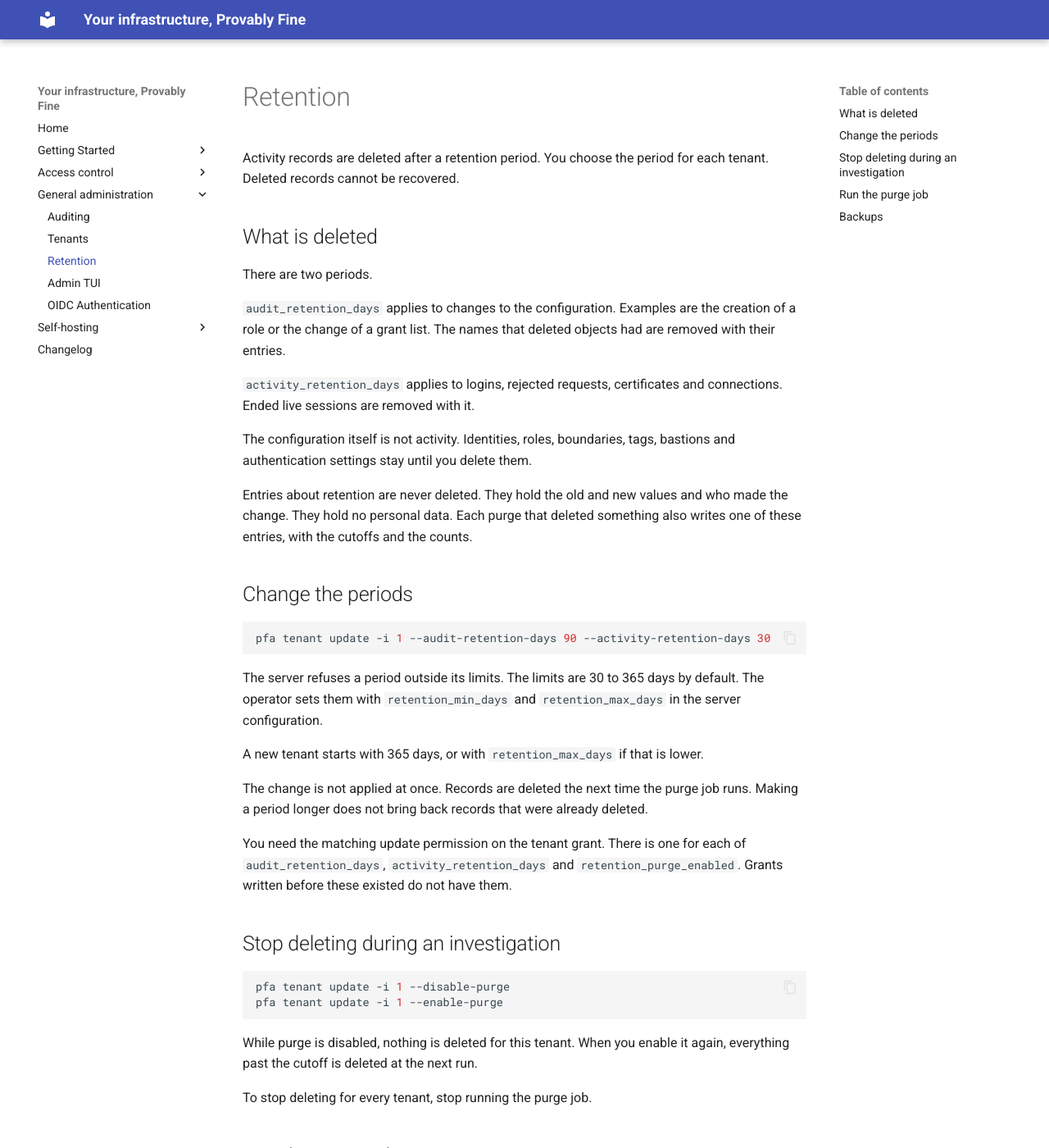
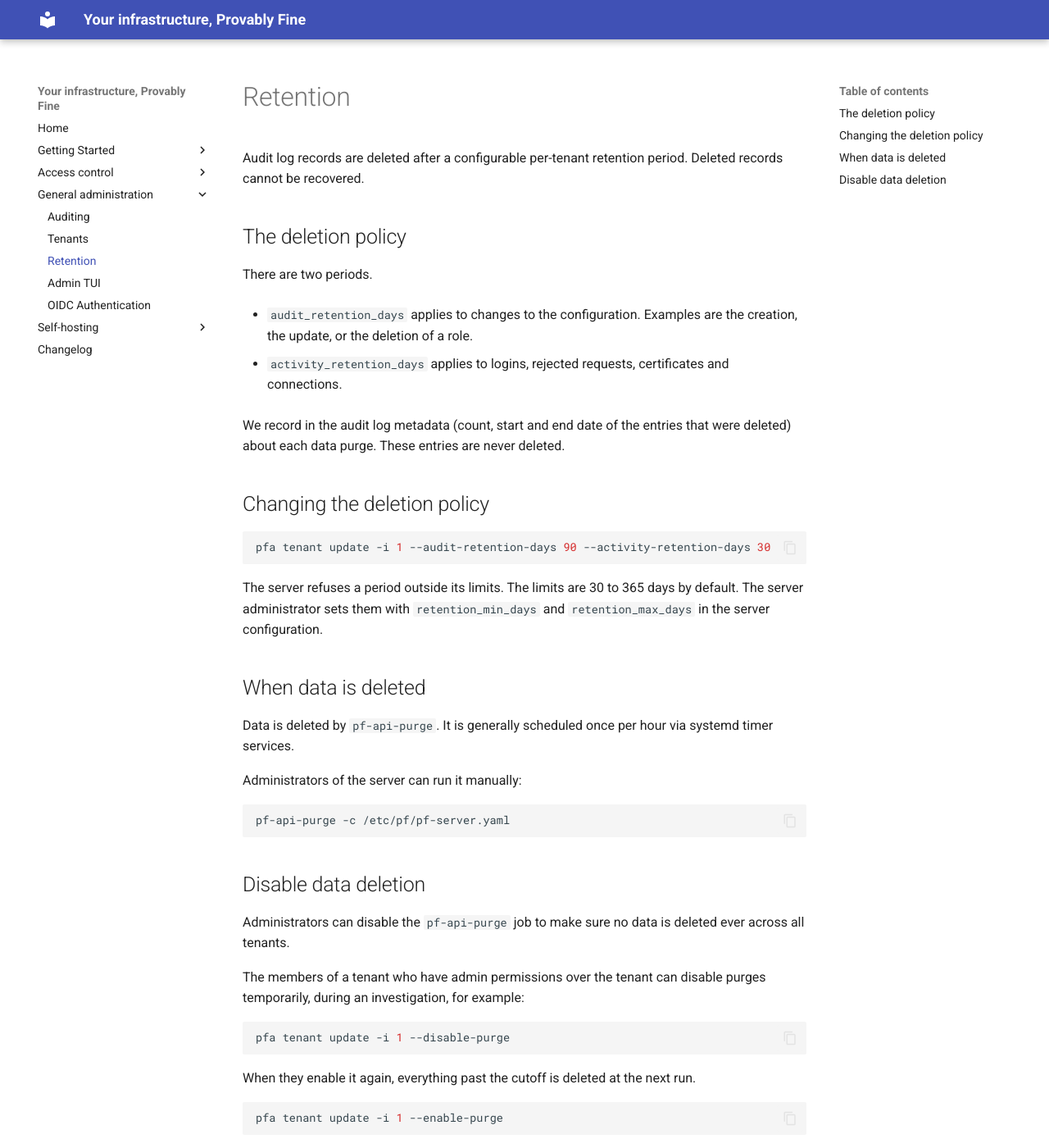
Before and after one commit to provablyfine/pf, an MkDocs documentation site: the page built from docs/admin/retention.md, in a window 1280 px wide and 1400 px high. Shown: the whole window at 82% size. Built offline with MkDocs 1.6.1 and Material for MkDocs 9.7.7, drawn with Linux system fonts in a browser that asks for light colours; nearby versions of some CDN libraries; library files that are not in the unit come from our copies; comment, search, counter and statistics services are not loaded; the version menu is left out; some of the changed text lies outside the part shown.

Commit message:
tweak documentation

````diff
--- a/docs/admin/retention.md
+++ b/docs/admin/retention.md
@@ -1,76 +1,53 @@
 # Retention
 
-Activity records are deleted after a retention period.
-You choose the period for each tenant.
+Audit log records are deleted after a configurable per-tenant retention period.
 Deleted records cannot be recovered.
 
-## What is deleted
+## The deletion policy
 
 There are two periods.
 
-`audit_retention_days` applies to changes to the configuration.
-Examples are the creation of a role or the change of a grant list.
-The names that deleted objects had are removed with their entries.
+- `audit_retention_days` applies to changes to the configuration.
+Examples are the creation, the update, or the deletion of a role.
 
-`activity_retention_days` applies to logins, rejected requests, certificates and connections.
-Ended live sessions are removed with it.
+- `activity_retention_days` applies to logins, rejected requests, certificates and connections.
 
-The configuration itself is not activity.
-Identities, roles, boundaries, tags, bastions and authentication settings stay until you delete them.
+We record in the audit log metadata (count, start and end date of
+the entries that were deleted) about each data purge. These entries
+are never deleted.
 
-Entries about retention are never deleted.
-They hold the old and new values and who made the change.
-They hold no personal data.
-Each purge that deleted something also writes one of these entries, with the cutoffs and the counts.
-
-## Change the periods
+## Changing the deletion policy
 
 ```bash
 pfa tenant update -i 1 --audit-retention-days 90 --activity-retention-days 30
 ```
 
-The server refuses a period outside its limits.
-The limits are 30 to 365 days by default.
-The operator sets them with `retention_min_days` and `retention_max_days` in the server configuration.
+The server refuses a period outside its limits. The limits are 30 to 365 days by default.
+The server administrator sets them with `retention_min_days` and `retention_max_days` in the
+server configuration.
 
-A new tenant starts with 365 days, or with `retention_max_days` if that is lower.
+## When data is deleted
 
-The change is not applied at once.
-Records are deleted the next time the purge job runs.
-Making a period longer does not bring back records that were already deleted.
+Data is deleted by `pf-api-purge`. It is generally scheduled once per hour
+via systemd timer services.
 
-You need the matching update permission on the tenant grant.
-There is one for each of `audit_retention_days`, `activity_retention_days` and `retention_purge_enabled`.
-Grants written before these existed do not have them.
-
-## Stop deleting during an investigation
-
-```bash
-pfa tenant update -i 1 --disable-purge
-pfa tenant update -i 1 --enable-purge
-```
-
-While purge is disabled, nothing is deleted for this tenant.
-When you enable it again, everything past the cutoff is deleted at the next run.
-
-To stop deleting for every tenant, stop running the purge job.
-
-## Run the purge job
-
-Deletion is done by `pf-api-purge`.
-It is not part of the API server, so you must schedule it.
-
+Administrators of the server can run it manually:
 ```bash
 pf-api-purge -c /etc/pf/pf-server.yaml
 ```
 
-Run it once an hour.
-Every tenant is then purged well within 24 hours of the end of its period.
-The job works in small transactions, so a large backlog does not block the server.
+## Disable data deletion
 
-## Backups
+Administrators can disable the `pf-api-purge` job to make sure no data is deleted
+ever across all tenants.
 
-The guarantees apply to the live database.
-Backups are not changed.
-Records deleted here remain in older backups until those backups expire.
-Set the backup expiry to match the longest retention you promise.
+The members of a tenant who have admin permissions over the tenant can disable
+purges temporarily, during an investigation, for example:
+```bash
+pfa tenant update -i 1 --disable-purge
+```
+
+When they enable it again, everything past the cutoff is deleted at the next run.
+```bash
+pfa tenant update -i 1 --enable-purge
+```
````
